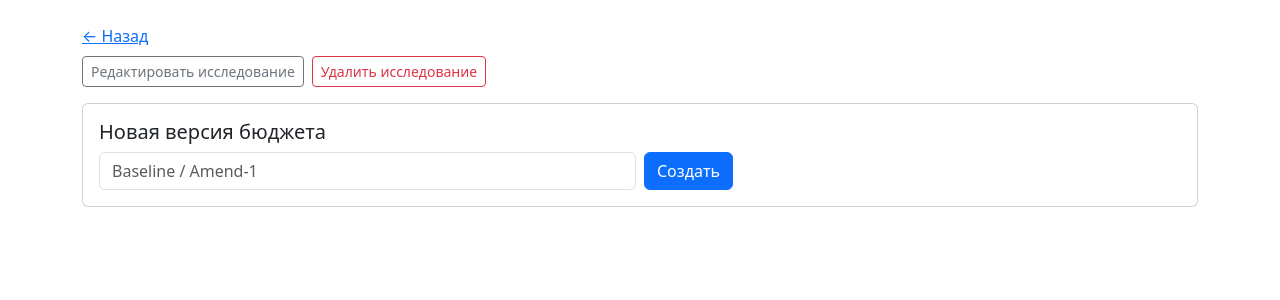
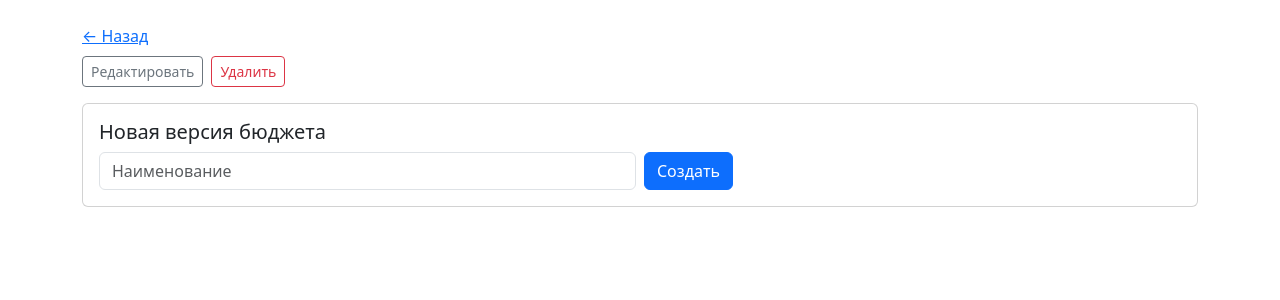
Before and after one commit to apavozkov/CTBaiCalc, a FastAPI app: template app/templates/study.html in a window 1280 px wide. Shown: the top 300 px of the page. Run offline with FastAPI, Linux system fonts and the light colour scheme; the template is opened without the code that fills it, so the values that code supplies are empty.

Commit message:
Update study.html

```diff
--- a/app/templates/study.html
+++ b/app/templates/study.html
@@ -1,8 +1,8 @@
 <!doctype html><html><head><meta charset='utf-8'><title>{{study.name}}</title><link href='https://cdn.jsdelivr.net/npm/bootstrap@5.3.3/dist/css/bootstrap.min.css' rel='stylesheet'></head>
 <body><div class='container py-4'><a href='/'>← Назад</a><h2>{{study.name}}</h2>
 <div class='d-flex gap-2 mb-3'>
-  <button class='btn btn-outline-secondary btn-sm' onclick='toggleEditStudy()'>Редактировать исследование</button>
-  <button class='btn btn-outline-danger btn-sm' onclick='deleteStudy()'>Удалить исследование</button>
+  <button class='btn btn-outline-secondary btn-sm' onclick='toggleEditStudy()'>Редактировать</button>
+  <button class='btn btn-outline-danger btn-sm' onclick='deleteStudy()'>Удалить</button>
 </div>
 <div id='studyEditBox' class='card p-3 mb-3 d-none'>
   <h6 class='mb-2'>Редактирование исследования</h6>
@@ -15,7 +15,7 @@
     <button class='btn btn-light btn-sm' onclick='toggleEditStudy()'>Отмена</button>
   </div>
 </div>
-<div class='card p-3 mb-3'><h5>Новая версия бюджета</h5><div class='row g-2'><div class='col'><input id='vname' class='form-control' placeholder='Baseline / Amend-1'></div><div class='col'><button onclick='createVersion()' class='btn btn-primary'>Создать</button></div></div></div>
+<div class='card p-3 mb-3'><h5>Новая версия бюджета</h5><div class='row g-2'><div class='col'><input id='vname' class='form-control' placeholder='Наименование'></div><div class='col'><button onclick='createVersion()' class='btn btn-primary'>Создать</button></div></div></div>
 <ul class='list-group'>
 {% for v in study.versions %}<li class='list-group-item d-flex justify-content-between' role='link' tabindex='0' style='cursor:pointer' onclick="window.location.href='/version/{{v.id}}'" onkeydown="if(event.key==='Enter'||event.key===' '){window.location.href='/version/{{v.id}}'}"><span>{{v.name}}</span></li>{% endfor %}
 </ul></div>
```
